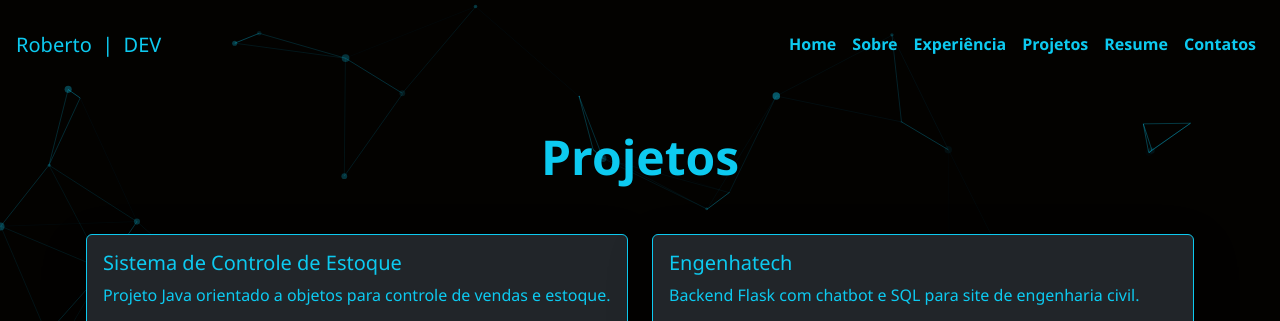
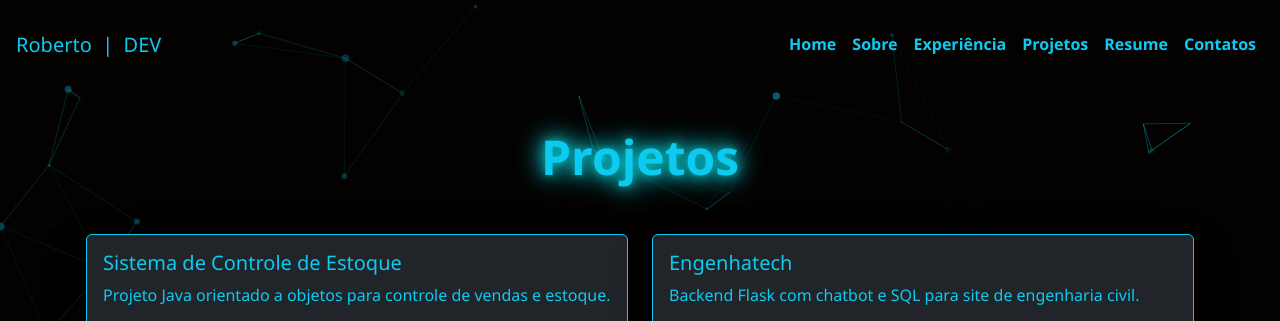
Before and after one commit to underthedarkxx/siteApresentacao, a plain HTML site: page pages/projetos.html in a window 1280 px wide. Shown: the top 321 px of the page. Drawn offline with nearby package versions, Linux system fonts and the light colour scheme.

Commit message:
Update final

```diff
--- a/assets/styles/components/light.css
+++ b/assets/styles/components/light.css
@@ -266,3 +266,12 @@ input, textarea {
     cursor: auto !important;
   }
 }
+
+.neon-text3 {
+  color: var(--cyan);
+  text-shadow:
+    0 0 6px var(--cyan-shadow1),
+    0 0 12px var(--cyan-shadow2),
+    0 0 20px var(--cyan-shadow3),
+    0 0 30px var(--cyan-bright);
+}
--- a/pages/projetos.html
+++ b/pages/projetos.html
@@ -70,7 +70,7 @@
   <!-- Conteúdo principal -->
   <div class="py-5 bg-transparent" style="margin-top: 80px;">
     <div class="container w-100 w-lg-75">
-      <h2 class="text-info text-center mb-5 display-5 fw-bold neon-text3">Projetos</h2>
+      <h1 class="text-info text-center mb-5 display-5 fw-bold neon-text3">Projetos</h1>
       <div class="row g-4">
 
         <!-- Projeto 1 -->
```
